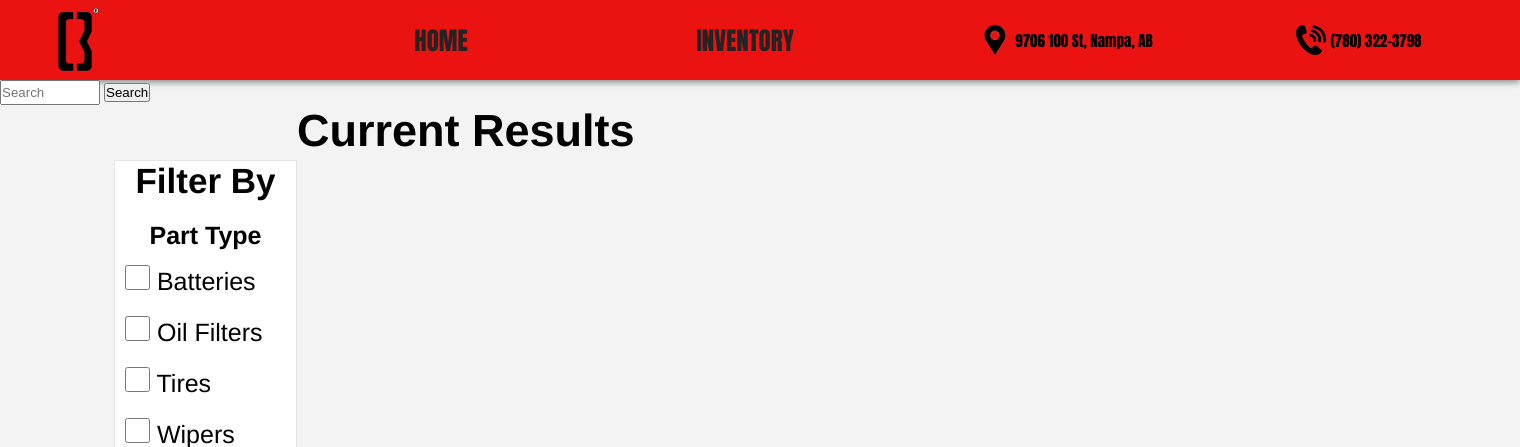
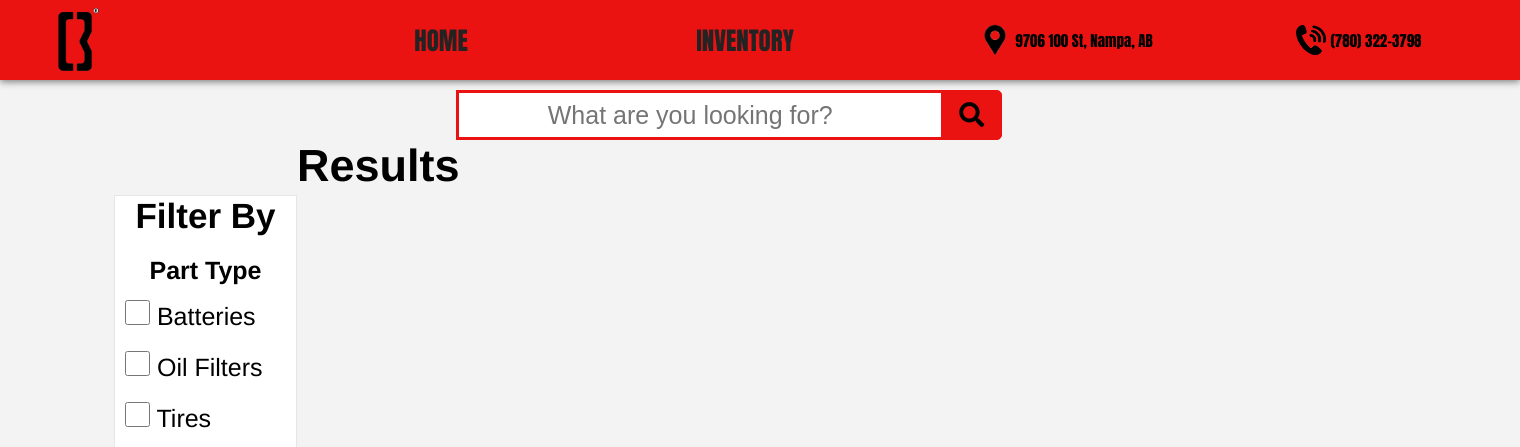
Before and after one commit to Matsonj30/BtoBWebsite, a Django app: page /home/parts/search in a window 1520 px wide. Shown: the top 447 px of the page. Run offline with Django 4.2, Linux system fonts and the light colour scheme; data comes from the database, SQL or seed files in the repository; parts of the project's set-up code (start-up, migrations or seed data) failed here and were passed over; some libraries are stand-ins or nearby versions.

Commit message:
search bar functionality works

```diff
--- a/BtoBSite/store/static/styles/partsPage.css
+++ b/BtoBSite/store/static/styles/partsPage.css
@@ -13,9 +13,35 @@
     padding:0;
 
 }
+.searchContainer{
+    margin-top: 5px;
+    display: flex;
+    justify-content: center;
+}
+.searchPart{
+    width: 40%;
+}
 .search{
-    width: 100px;
+    margin-top: 5px;
+    width: 80%;
+    height: 50px;
     text-decoration: none;
+    border: 3px solid var(--red);
+    border-right: none;
+    font-size: 25px;
+    text-align: center;
+
+}
+.submitButton{
+    height: 50px;
+    width: max(10%,50px);
+    transform: translatex(-5px);
+    text-align: center;
+    font-size: 25px;
+    background-color: var(--red);
+    border: none;
+    border-radius: 0 5px 5px 0;
+    border: 1px solid var(--red);
 }
 h2{
     font-family: var(--thinFont);
--- a/BtoBSite/store/templates/partsPage.html
+++ b/BtoBSite/store/templates/partsPage.html
@@ -2,15 +2,24 @@
 {% load static %}
 {% block site_css%}
     <link rel="stylesheet" href = "{% static 'styles/partsPage.css' %}">
+    <link rel="stylesheet" href="https://use.fontawesome.com/releases/v5.5.0/css/all.css" integrity="sha384-B4dIYHKNBt8Bc12p+WXckhzcICo0wtJAoU8YZTY5qE0Id1GSseTk6S+L3BlXeVIU" crossorigin="anonymous">
+
 {% endblock %}
 
 {% block body %}
 
-<form class="searchPart" method=POST action="{% url 'searchedPage' %}">
-    {% csrf_token %}
-    <input class="search" type="search" placeholder="Search">
-    <button>Search</button>
-</form>
+<div class ="searchContainer">
+    <form class="searchPart" method=POST action="{% url 'searchedPage' %}" >
+        {% csrf_token %}
+        <input class="search" type="search" placeholder="What are you looking for?" name="searched">
+        <button type="submit" class="submitButton">
+            <i class="fa fa-search"></i>
+        </button>
+
+    </form>
+
+</div>
+
 <div class = contentContainer>
     <div class="filter">
         <h1 class = filterCategory>Filter By</h1>
@@ -28,7 +37,7 @@
         </ol>
     </div>
     <div class = "inventory">
-        <h2 id="currentInv">Current Results</h2>
+        <h2 id="currentInv">Results</h2>
         <div class = partsGrid>
             {% for part_item in parts %}
                 {% include 'includes/part-details.html' with title=part_item.title partID=part_item.partID isAvailable=part_item.isAvailable image=part_item.image.url  %}
--- a/BtoBSite/store/views.py
+++ b/BtoBSite/store/views.py
@@ -50,13 +50,24 @@ def filteredParts(request, category_chosen):
 
 
 def searchedValue(request):
-    print("HERE")
     categories = Category.objects.all()
     brands = Brand.objects.all()
-    return render(request, 'partsPage.html',{
+
+    if request.method == "POST":
+        searched = request.POST.get("searched","") #make sure name='searched' is in the <input> element, NOT <form>
+        print("HI__________________")
+        print(searched)
+        parts = Part.objects.filter(title__contains=searched)
+        return render(request, 'partsPage.html',{
+            'parts':parts,
+            'categories':categories,
+            'brands':brands,
+        })
+    else:
+        return render(request, 'partsPage.html',{
         'categories':categories,
         'brands':brands,
-    })
+        })
 
     #request currently does not know what to do if use same function to go thru multiple
     # queries, as some values might not be found
```
